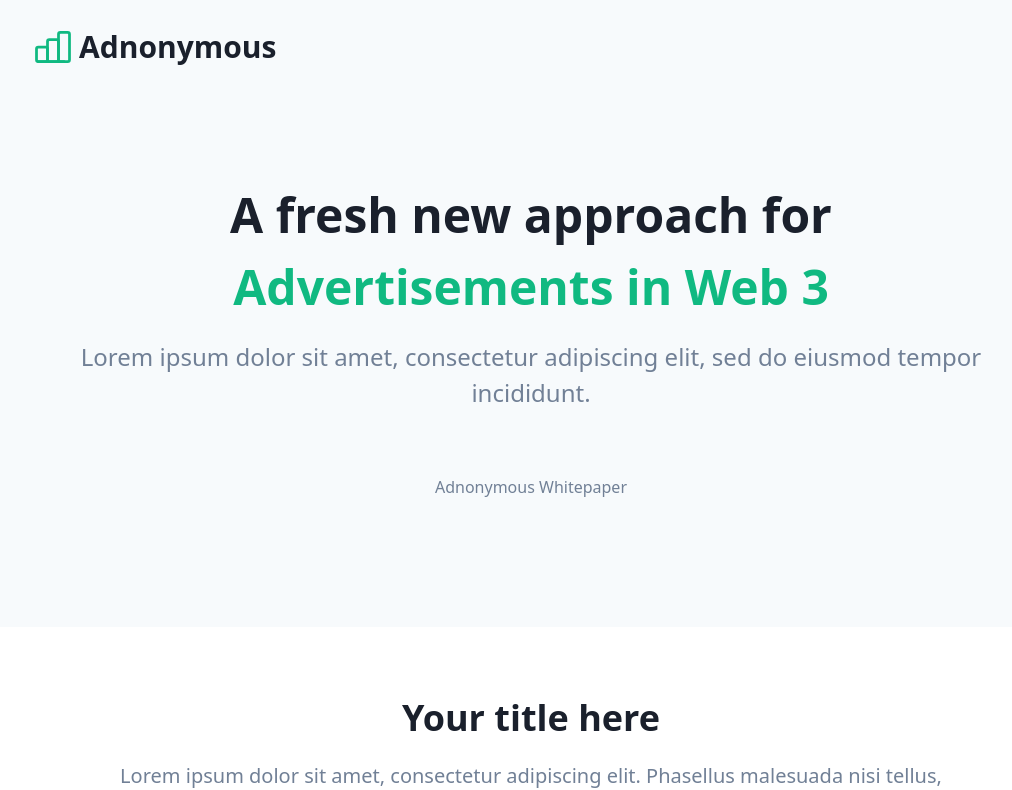
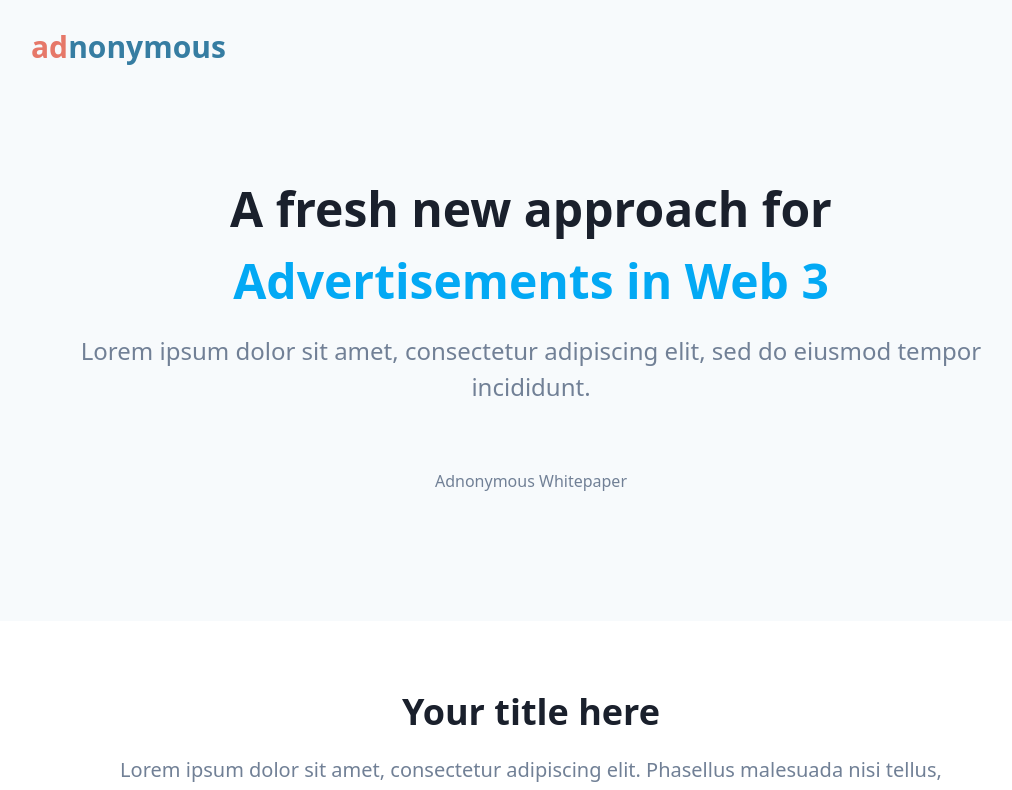
Before and after one commit to AdMetaNetwork/admeta-website, a Next.js app: page / in a window 1280 px wide. Shown: the top 790 px of the page, without its empty margins (109-1121 px from the left). Built offline with nearby package versions, Linux system fonts and the light colour scheme.

Commit message:
Change theme colors

```diff
--- a/src/button/Button.tsx
+++ b/src/button/Button.tsx
@@ -32,11 +32,11 @@ const Button = (props: IButtonProps) => {
           }
 
           .btn-primary {
-            @apply text-white bg-primary-500;
+            @apply text-white bg-primary-logo-red;
           }
 
           .btn-primary:hover {
-            @apply bg-primary-600;
+            @apply bg-primary-logo-blue;
           }
         `}
       </style>
--- a/src/layout/Meta.tsx
+++ b/src/layout/Meta.tsx
@@ -26,8 +26,8 @@ const Meta = (props: IMetaProps) => {
           rel="apple-touch-icon"
           href={`${router.basePath}/apple-touch-icon.png`}
           key="apple"
-        />
-        <link
+        /> */
+        /* <link
           rel="icon"
           type="image/png"
           sizes="32x32"
--- a/src/templates/Logo.tsx
+++ b/src/templates/Logo.tsx
@@ -12,25 +12,9 @@ const Logo = (props: ILogoProps) => {
 
   return (
     <span className={`text-gray-900 inline-flex items-center ${fontStyle}`}>
-      <svg
-        className="text-primary-500 stroke-current mr-1"
-        xmlns="http://www.w3.org/2000/svg"
-        width={size}
-        height={size}
-        viewBox="0 0 24 24"
-        strokeWidth="1.5"
-        fill="none"
-        strokeLinecap="round"
-        strokeLinejoin="round"
-      >
-        <path d="M0 0h24v24H0z" stroke="none" />
-        <rect x="3" y="12" width="6" height="8" rx="1" />
-        <rect x="9" y="8" width="6" height="12" rx="1" />
-        <rect x="15" y="4" width="6" height="16" rx="1" />
-        <path d="M4 20h14" />
-      </svg>
-
-      {AppConfig.site_name}
+      {/* {AppConfig.site_name} */}
+      <span className={`text-primary-logo-red`}>ad</span>
+      <span className={`text-primary-logo-blue`}>nonymous</span>
     </span>
   );
 };
--- a/src/utils/AppConfig.ts
+++ b/src/utils/AppConfig.ts
@@ -1,5 +1,5 @@
 export const AppConfig = {
-  site_name: 'Adnonymous',
+  site_name: 'adnonymous',
   title: 'Adnomymous Home',
   description: 'Starter code for your Nextjs Boilerplate with Tailwind CSS',
   locale: 'en',
--- a/tailwind.config.js
+++ b/tailwind.config.js
@@ -18,16 +18,27 @@ module.exports = {
     extend: {
       colors: {
         primary: {
-          50: '#ECFDF5',
-          100: '#D1FAE5',
-          200: '#A7F3D0',
-          300: '#6EE7B7',
-          400: '#34D399',
-          500: '#10B981',
-          600: '#059669',
-          700: '#047857',
-          800: '#065F46',
-          900: '#064E3B',
+          'logo-red': '#E67869',
+          'logo-blue': '#367DA2',
+          100: '#E6F6FE',
+          200: '#C0EAFC',
+          300: '#9ADDFB',
+          400: '#4FC3F7',
+          500: '#03A9F4',
+          600: '#0398DC',
+          700: '#026592',
+          800: '#014C6E',
+          900: '#013349',
+          // 50: '#ECFDF5',
+          // 100: '#D1FAE5',
+          // 200: '#A7F3D0',
+          // 300: '#6EE7B7',
+          // 400: '#34D399',
+          // 500: '#10B981',
+          // 600: '#059669',
+          // 700: '#047857',
+          // 800: '#065F46',
+          // 900: '#064E3B',
         },
         gray: {
           100: '#f7fafc',
@@ -45,6 +56,7 @@ module.exports = {
         hero: '4.5rem',
       },
     },
+
   },
   variants: {},
   plugins: [],
```
Also changed, not shown: public/assets/images/nextjs-landing-page-banner.png (deleted), public/assets/images/nextjs-landing-page-screenshot.png (deleted).
